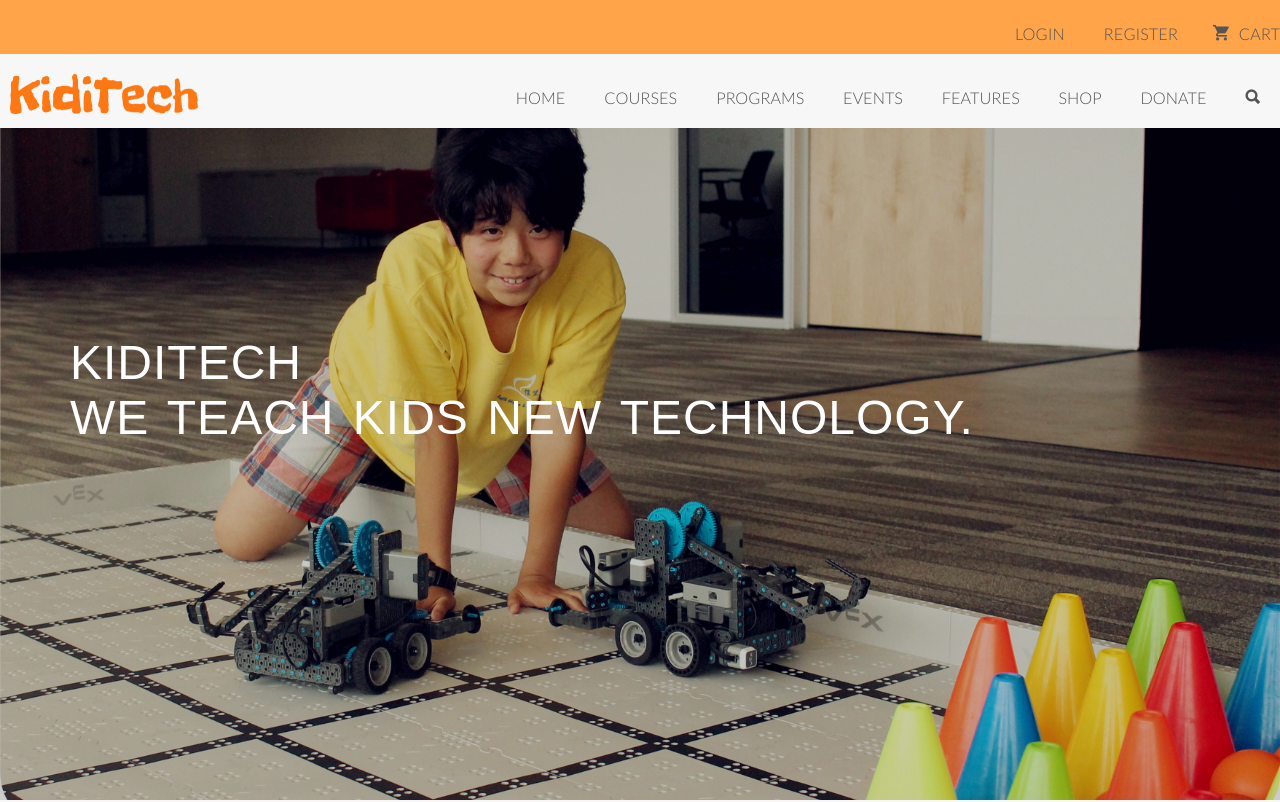
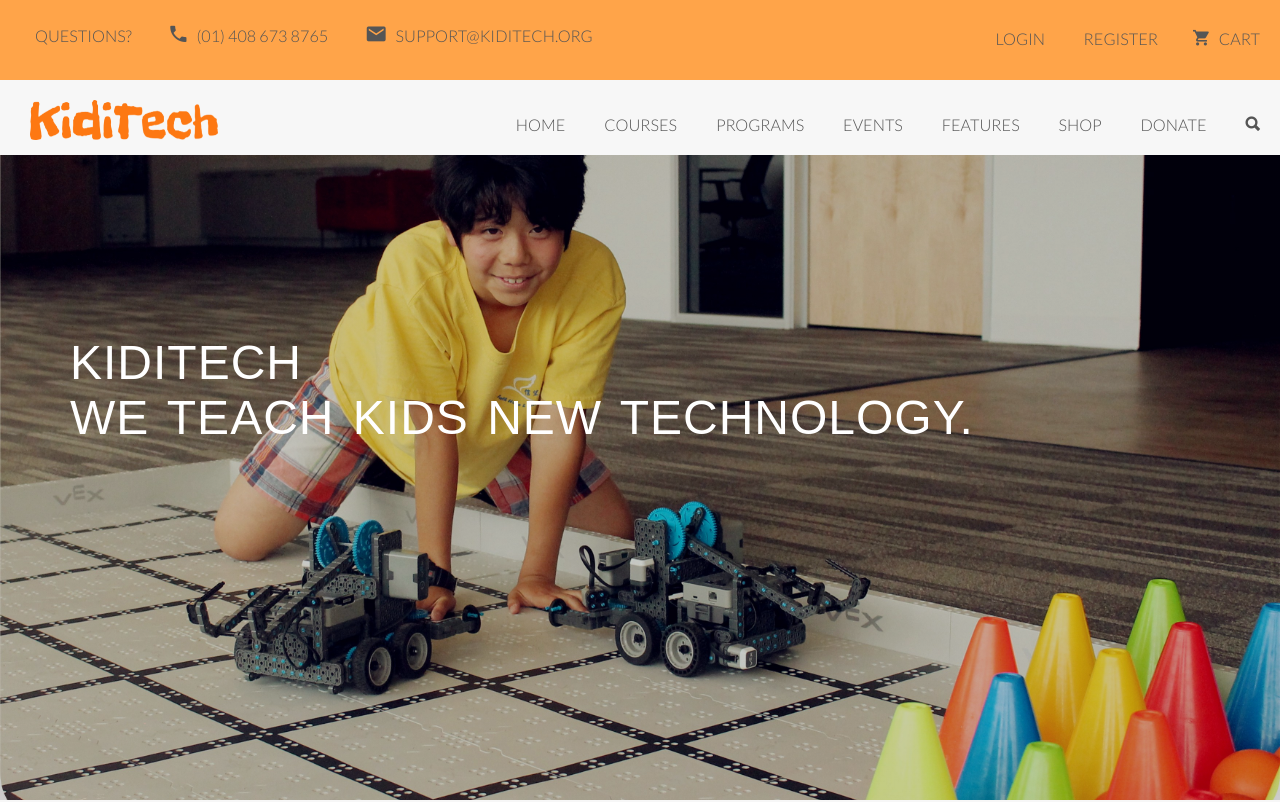
Before and after one commit to dionell/Kiditech-Website, a plain HTML site: page index.html in a window 1280 px wide. Shown: the top 802 px of the page. Drawn offline with nearby package versions, Linux system fonts and the light colour scheme; some packages are replaced by stand-ins of ours; a script that the page names is missing; files whose address does not match are found by name; a web font is replaced by a local one.

Commit message:
170921 update
fixed main navigation bar for dekstop and mobile

```diff
--- a/index.html
+++ b/index.html
@@ -25,20 +25,22 @@
             <nav>
                 <div class="row firstBar">
                     <div class = "item animated bounceInDown">
-                    <ul class="main-nav contactBar">
-                        <li><a href="loginUser.html">Have questions?</a></li>
+                    <ul class="contactBar leftSide">
+                        <li><a href="loginUser.html">Questions?</a></li>
                         <li><i class="ion-android-call icon-medium"></i><a href="#">(01) 408 673 8765</a></li>
                         <li><i class="ion-android-mail icon-medium"></i><a href="mailto:support@kiditech.org" target="_top">support@kiditech.org</a></li>
-
-                    </ul>
-                    <ul class="main-nav js--main-nav">
+                        </ul>
+                    <ul class="contactBar rightSide">
                         <li><a href="loginUser.html">Login</a></li>
                         <li><a href="createUser.html">Register</a>
                         <li><a href="#"><i class="ion-android-cart icon-medium"></i>Cart</a></li>
                     </ul>
+                    <ul class="main-nav js--main-nav">
+                    </ul>
                     </div>
-                    <a class="mobile-nav-icon js--nav-icon"><i class="ion-navicon-round"></i></a>
                 </div>
+
+
                 <div class="row secondBar">
                     <div class = "item animated bounceInDown"><a href="index.html"><img src="resources/img/logo.png" alt="Kiditech logo" class="logo"></a></div>
                     <a href="index.html"><img src="resources/img/logo.png" alt="Kiditech logo" class="logo-black"></a>
@@ -76,7 +78,7 @@
                         <li><a href="#"><i class="ion-search icon-medium"></i></a></li>
                     </ul>
                     </div>
-                    <a class="mobile-nav-icon js--nav-icon"><i class="ion-navicon-round"></i></a>
+                    <a class="mobile-nav-icon js--nav-icon"><i class="icon-small ion-navicon-round"></i></a>
                 </div>
             </nav>
                 <div class="hero-text-box">
@@ -376,7 +378,7 @@
                             <li><i class="ion-ios-location icon-small"></i><a href="https://www.google.com/maps?q=4500+Great+America+Parkway,+STE300,+Santa+Clara,+CA,+US,+95054&um=1&ie=UTF-8&sa=X&ved=0ahUKEwj9iIT646vWAhXkrFQKHc-eDoUQ_AUICigB">4500 Great America Parkway, STE300, Santa Clara, CA, US, 95054</a></li><br><br>
                             <div  class="row">
                                 <ul class="social-links">
-                                    <li><a href="https://www.kiditech.com"><i class="ion-android-globe"></i></a></li>
+                                    <li><a href="https://www.kiditech.org"><i class="ion-android-globe"></i></a></li>
                                     <li><a href="https://www.facebook.com/KiditechInc/"><i class="ion-social-facebook"></i></a></li>
                                     <li><a href="https://twitter.com/KiditechSupport"><i class="ion-social-twitter"></i></a></li>
                                     <li><a href="https://www.youtube.com/channel/UC89mcF7I5SWfNx1E0uyHJDQ"><i class="ion-social-youtube"></i></a></li>
@@ -461,7 +463,7 @@
 
                 <div  class="row">
                     <ul class="social-links">
-                        <li><a href="https://www.kiditech.com"><i class="ion-android-globe"></i></a></li>
+                        <li><a href="https://www.kiditech.org"><i class="ion-android-globe"></i></a></li>
                         <li><a href="https://www.facebook.com/KiditechInc/"><i class="ion-social-facebook"></i></a></li>
                         <li><a href="https://twitter.com/KiditechSupport"><i class="ion-social-twitter"></i></a></li>
                         <li><a href="https://www.youtube.com/channel/UC89mcF7I5SWfNx1E0uyHJDQ"><i class="ion-social-youtube"></i></a></li>
--- a/resources/css/queries.css
+++ b/resources/css/queries.css
@@ -5,15 +5,20 @@
     }
 
     .logo{
-        margin-left: auto;
+        margin-left: 20px;
     }
 
     .logo-black{
         margin-left: auto;
     }
 
-    .contactBar{
-        display: none;
+    .leftSide{
+        margin-left: 0;
+        padding-left: 0;
+    }
+
+    .rightSide{
+        padding-right: 20px;
     }
 }
 @media only screen and (max-width: 1200px) {
@@ -23,6 +28,10 @@
     }
 
     .row { padding: 0 2%; }
+}
+
+.main-nav li{
+    padding: 2px 0 0 0;
 }
 
 
@@ -60,12 +69,14 @@
 
 
     .main-nav { display: none; }
-    .mobile-nav-icon {display: inline-block;}
+    .mobile-nav-icon {
+        display: inline-block;
+    }
 
     .main-nav {
-        float: left;
         margin-top: 30px;
         margin-left: 25px;
+        position:relative;
     }
 
     .main-nav li {
@@ -86,6 +97,12 @@
     .sticky .main-nav li a:visited { padding: 10px 0; }
     .sticky .mobile-nav-icon { margin-top: 10px; }
     .sticky .mobile-nav-icon i { color: #555; }
+
+
+    .contactBar li{
+        font-size: 95%;
+        margin: 10px;
+    }
 }
 
 
@@ -109,7 +126,11 @@
         display: block;
         margin-left: auto;
         margin-right: auto;
+    }
 
+    .leftSide a,
+    .leftSide i{
+        display: none;
     }
 
     .course-feature{
--- a/resources/css/style.css
+++ b/resources/css/style.css
@@ -108,7 +108,7 @@ h2:after {
 
 
 /* ----- ICONS ----- */
-.icon-big {
+.icon-big{
     font-size: 350%;
     display: block;
     color: #2CB1FF;
@@ -208,7 +208,7 @@ input[type=submit]:active {
 
 .firstBar{
     max-width: 100%;
-    width: 100%;
+    height: 80px;
     background-color: #ffa449;
     z-index: 1;
 }
@@ -266,14 +266,22 @@ header {
     margin-right: 200px;
 }
 
-.main-nav li{
+.main-nav li,
+.contactBar li{
     display: inline-block;
     margin-left: 35px;
     font-size: 18px;
 }
 
+.contactBar a{
+    display: inline-block;
+    list-style: none;
+}
+
 .main-nav li a:link,
-.main-nav li a:visited {
+.main-nav li a:visited,
+.contactBar li a:link,
+.contactBar li a:visited {
     padding: 8px 0;
     color: #555;
     text-decoration: none;
@@ -289,12 +297,25 @@ header {
     border-bottom: 2px solid #e67e22;
 }
 
-.contactBar{
-    width: 900px;
+
+.leftSide{
+    max-width: 100%;
     list-style: none;
     position:absolute;
     display: inline-block;
     padding-left: 180px;
+    margin-top: 18px;
+    font-size: 90%;
+}
+
+.rightSide{
+    max-width: 100%;
+    list-style: none;
+    float:right;
+    display: inline-block;
+    margin-top: 18px;
+    font-size: 90%;
+    padding-right: 200px;
 }
 
 .contactInfo{
@@ -308,14 +329,15 @@ header {
 /* Mobile navi */
 .mobile-nav-icon {
     float: right;
-    margin-top: 30px;
+    margin-top: 20px;
+    padding-bottom: 10px;
     cursor: pointer;
     display: none;
 }
 
 .mobile-nav-icon i {
     font-size: 200%;
-    color: #fff;
+    color: #FF8F16;
 }
 
 
```
